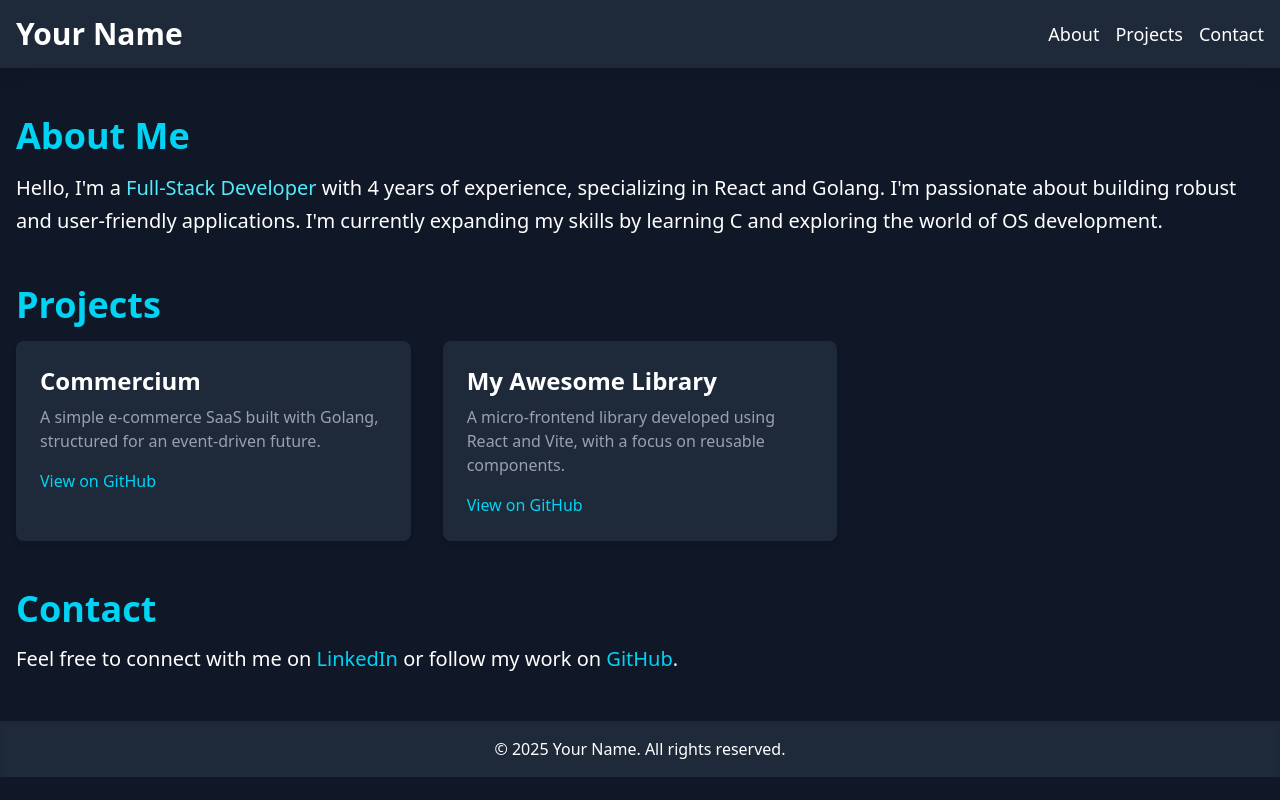
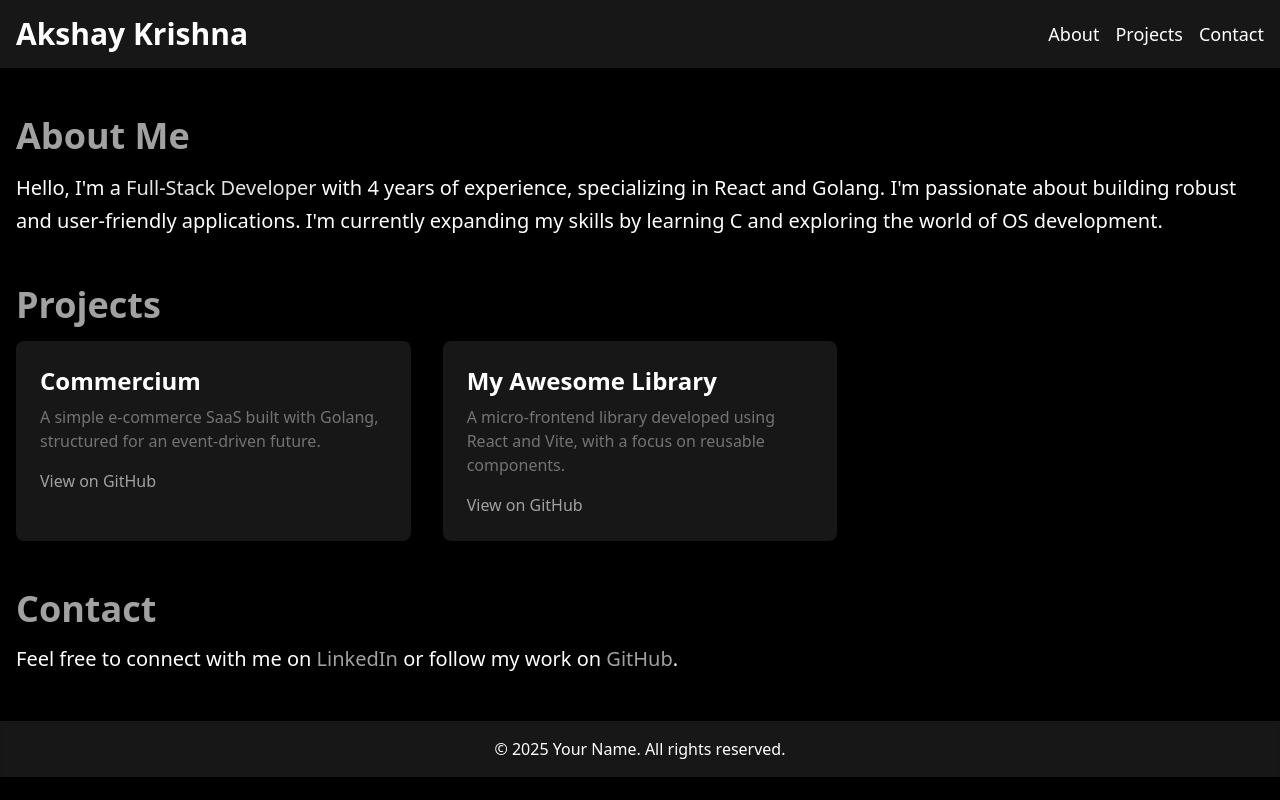
Before and after one commit to akshikrm/akshikrm.github.io, a website: page docs/index.html in a window 1280 px wide. Drawn offline with nearby package versions, Linux system fonts and the light colour scheme; files that its build step writes are made by us from their sources.

Commit message:
new changes

```diff
--- a/docs/index.html
+++ b/docs/index.html
@@ -1,145 +1,51 @@
-<!doctype html>
-<html lang="en">
-
-<head>
-	<meta charset="UTF-8">
-	<meta name="viewport" content="width=device-width,
-															initial-scale=1.0">
-	<title>Akshay
-		Krishna - Portfolio</title>
-	<link href="/styles.css" rel="stylesheet">
-</head>
-
-<body class="bg-gray-900
-																									text-white
-																									font-sans">
-	<header class="bg-gray-800
-																												p-4
-																												shadow-lg">
-		<div class="container
-																																mx-auto
-																																flex
-																																justify-between
-																																items-center">
-			<h1 class="text-3xl
-																																					font-bold">Your Name</h1>
-			<nav>
-				<ul class="flex
-																																																space-x-4
-																																																text-lg">
-					<li><a href="#about" class="hover:text-cyan-400
+<!doctype html><html lang="en"><head><meta charset="UTF-8"><meta name="viewport" content="width=device-width,
+										initial-scale=1.0"><title>Akshay Krishna - Portfolio</title><link href="/static/css/tailwind.css" rel="stylesheet"></head><body class="bg-black text-white font-sans"><header class="bg-neutral-900 p-4 shadow-lg"><div class="container mx-auto flex justify-between items-center"><h1 class="text-3xl font-bold">Akshay Krishna</h1><nav><ul class="flex space-x-4 text-lg"><li><a href="#about" class="hover:text-neutral-400 transition-colors duration-300">About</a></li><li><a href="#projects" class="hover:text-neutral-400
 																																																									transition-colors
-																																																							duration-300">About</a></li>
-					<li><a href="#projects" class="hover:text-cyan-400
+																																																									duration-300">Projects</a></li><li><a href="#contact" class="hover:text-neutral-400
 																																																																transition-colors
-																																																														duration-300">Projects</a></li>
-					<li><a href="#contact" class="hover:text-cyan-400
-																																																																					transition-colors
-																																																																					duration-300">Contact</a></li>
-				</ul>
-			</nav>
-		</div>
-	</header>
-	<main class="container
+																																																																duration-300">Contact</a></li></ul></nav></div></header><main class="container
 																																																																																					mx-auto
 																																																																																					my-8
-																																																																																										p-4">
-		<section id="about" class="mb-12">
-			<h2 class="text-4xl
+																																																																																					p-4"><section id="about" class="mb-12"><h2 class="text-4xl
 																																																																																														font-semibold
 																																																																																														mb-4
-																																																																																																			text-cyan-400">About
-				Me</h2>
-			<p
-				class="text-xl
-																																																																																																								leading-relaxed">
-				Hello, I'm a <span
-					class="text-cyan-300
-																																																																																																														font-medium">Full-Stack
-					Developer</span> with 4 years of experience, specializing in React and Golang.
-				I'm passionate about building robust and user-friendly applications. I'm currently
-				expanding my skills by learning C and exploring the world of OS development.</p>
-		</section>
-		<section id="projects" class="mb-12">
-			<h2
-				class="text-4xl
+																																																																																														text-neutral-400">About Me</h2><p class="text-xl
+																																																																																																			leading-relaxed">Hello, I'm a <span class="text-neutral-200
+																																																																																																									font-medium">Full-Stack Developer</span> with 4 years of experience, specializing in React and Golang. I'm passionate about building robust and user-friendly applications. I'm currently expanding my skills by learning C and exploring the world of OS development.</p></section><section id="projects" class="mb-12"><h2 class="text-4xl
 																																																																																																																											font-semibold
 																																																																																																																											mb-4
-																																																																																																																																text-cyan-400">
-				Projects</h2>
-			<div
-				class="grid
+																																																																																																																											text-neutral-400">Projects</h2><div class="grid
 																																																																																																																																md:grid-cols-2
 																																																																																																																																lg:grid-cols-3
-																																																																																																																																					gap-8">
-				<div
-					class="bg-gray-800
+																																																																																																																																gap-8"><div class="bg-neutral-900
 																																																																																																																																						p-6
 																																																																																																																																						rounded-lg
 																																																																																																																																						shadow-md
 																																																																																																																																						hover:shadow-xl
 																																																																																																																																						transition-shadow
-																																																																																																																																											duration-300">
-					<h3
-						class="text-2xl
+																																																																																																																																						duration-300"><h3 class="text-2xl
 																																																																																																																																													font-bold
-																																																																																																																																																		mb-2">
-						Commercium</h3>
-					<p class="text-gray-400">A simple e-commerce SaaS built with Golang, structured
-						for an event-driven future.</p><a href="#"
-						class="text-cyan-400
+																																																																																																																																													mb-2">Commercium</h3><p class="text-neutral-500">A simple e-commerce SaaS built with Golang, structured for an event-driven future.</p><a href="#" class="text-neutral-400
 																																																																																																																																																																										mt-4
 																																																																																																																																																																										block
-																																																																																																																																																																															hover:underline">View
-						on GitHub</a>
-				</div>
-				<div
-					class="bg-gray-800
+																																																																																																																																																																										hover:underline">View on GitHub</a></div><div class="bg-neutral-900
 																																																																																																																																																																																						p-6
 																																																																																																																																																																																						rounded-lg
 																																																																																																																																																																																						shadow-md
 																																																																																																																																																																																						hover:shadow-xl
 																																																																																																																																																																																						transition-shadow
-																																																																																																																																																																																											duration-300">
-					<h3
-						class="text-2xl
+																																																																																																																																																																																						duration-300"><h3 class="text-2xl
 																																																																																																																																																																																													font-bold
-																																																																																																																																																																																																		mb-2">
-						My Awesome Library</h3>
-					<p class="text-gray-400">A micro-frontend library developed using React and
-						Vite, with a focus on reusable components.</p><a href="#"
-						class="text-cyan-400
+																																																																																																																																																																																													mb-2">My Awesome Library</h3><p class="text-neutral-500">A micro-frontend library developed using React and Vite, with a focus on reusable components.</p><a href="#" class="text-neutral-400
 																																																																																																																																																																																																																										mt-4
 																																																																																																																																																																																																																										block
-																																																																																																																																																																																																																															hover:underline">View
-						on GitHub</a>
-				</div>
-			</div>
-		</section>
-		<section id="contact">
-			<h2
-				class="text-4xl
+																																																																																																																																																																																																																										hover:underline">View on GitHub</a></div></div></section><section id="contact"><h2 class="text-4xl
 																																																																																																																																																																																																																																																		font-semibold
 																																																																																																																																																																																																																																																		mb-4
-																																																																																																																																																																																																																																																							text-cyan-400">
-				Contact</h2>
-			<p class="text-xl">Feel free to connect with me on <a href="#"
-					class="text-cyan-400
-																																																																																																																																																																																																																																																																		hover:underline">LinkedIn</a>
-				or follow my work on <a href="#"
-					class="text-cyan-400
-																																																																																																																																																																																																																																																																		hover:underline">GitHub</a>.
-			</p>
-		</section>
-	</main>
-	<footer
-		class="bg-gray-800
+																																																																																																																																																																																																																																																		text-neutral-400">Contact</h2><p class="text-xl">Feel free to connect with me on <a href="#" class="text-neutral-400
+																																																																																																																																																																																																																																																													hover:underline">LinkedIn</a> or follow my work on <a href="#" class="text-neutral-400
+																																																																																																																																																																																																																																																													hover:underline">GitHub</a>.</p></section></main><footer class="bg-neutral-900
 																																																																																																																																																																																																																																																																												text-center
 																																																																																																																																																																																																																																																																												p-4
 																																																																																																																																																																																																																																																																												mt-8
-																																																																																																																																																																																																																																																																																	shadow-inner">
-		<p>&copy; 2025 Your Name. All rights reserved.</p>
-	</footer>
-</body>
-
-</html>
+																																																																																																																																																																																																																																																																												shadow-inner"><p>&copy; 2025 Your Name. All rights reserved.</p></footer></body></html>
```
Also changed, not shown: docs/styles.css, 1 other file. Lines whose indentation alone changed are shown as unchanged.
